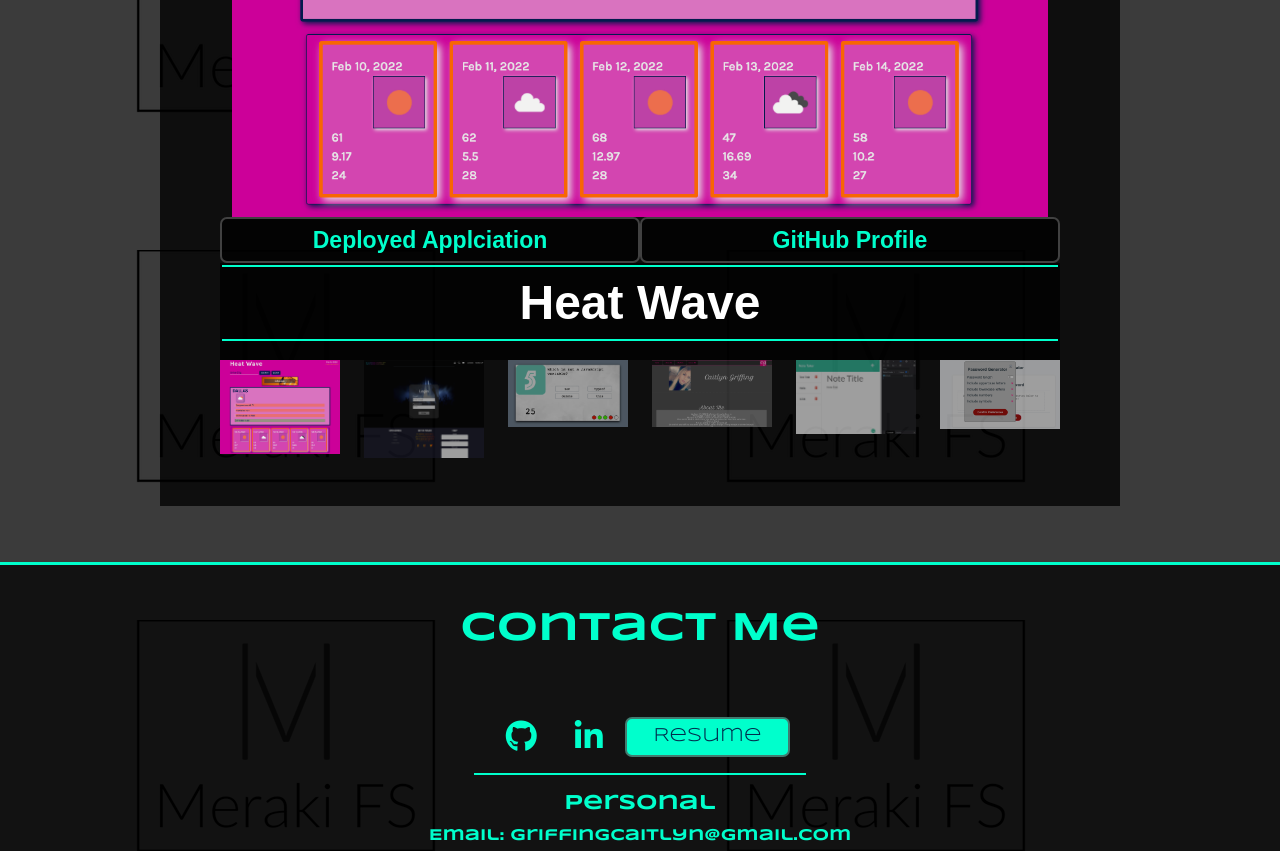
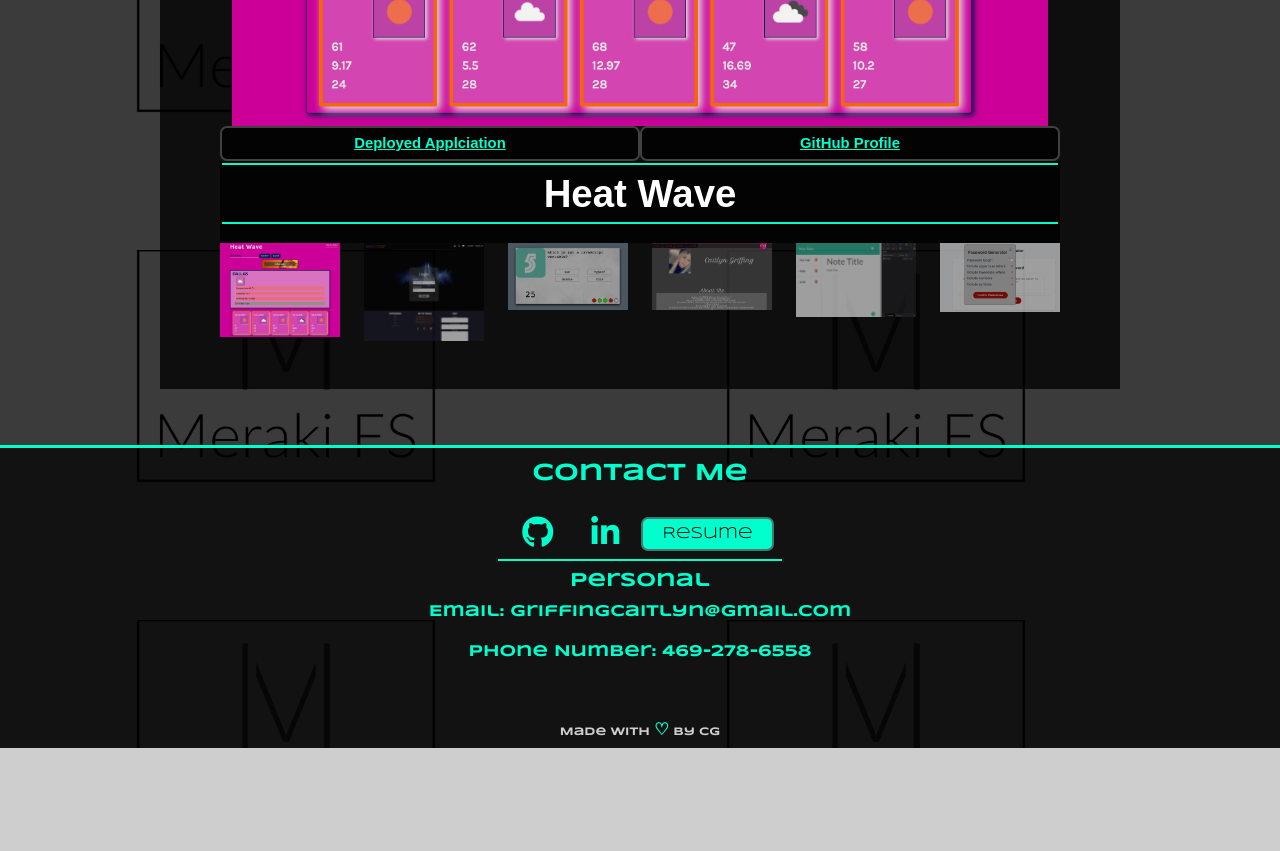
Before and after one commit to caitlyn-griffing/caits-corner, a plain HTML site: page index.html in a window 1280 px wide. Shown: the part 1660-2511 px from the top of the page. After the commit the page ends 2408 px from the top, so only its background shows below. Drawn offline with nearby package versions, Linux system fonts and the light colour scheme; a web font is replaced by a local one.

Commit message:
finalize for turnin

```diff
--- a/assets/polish.css
+++ b/assets/polish.css
@@ -70,24 +70,16 @@ section {
     text-align: center;
 }
 
-/* .myWorkCtn {
-    padding: 3em;
-    border-bottom: 3px solid var(--seagreen);
-    display: flex;
-    flex-direction: row;
-    align-items: center;
+.h2 {
+    font-size: 3em;
+    padding: 0.2em;
     text-align: center;
-}  */
-
-.h2 {
-    font-size: 3.8em;
-    padding: 0.2em;
-
     border-bottom: 1px solid var(--seagreen);
+    margin-bottom: 0.5em;
 }
 
 .bio {
-    font-size: 1.4em;
+    font-size: 1.2em;
 }
 
 #personal {
@@ -111,29 +103,6 @@ section {
     display: none;
 }
 
-/* .link a {
-    border-radius: 5px;
-    font-size: 1.7em;
-}
-
-#deploy {
-    position: absolute;
-    top: 48%;
-    right: 55%;
-    height: 15%;
-    width: 35%;
-}
-
-#ghub {
-    position: absolute;
-    top: 48%;
-    left: 55%;
-    height: 15%;
-    text-align: center;
-    width: 35%;
-} */
-
-
 .link {
     background-color: var(--greyOP);
     text-decoration: none;
@@ -141,8 +110,8 @@ section {
 
 .link a {
     color: var(--seagreen);
-    font-size: 1.2em;
     font-weight: bold;
+    font-size: 0.93em;
 }
 
 
@@ -157,7 +126,7 @@ section {
 #next {
     cursor: pointer;
     position: absolute;
-    top: 135%;
+    top: 185%;
     width: max-content;
     /* padding: 16px; */
     /* margin: 0; */
@@ -206,7 +175,7 @@ section {
 
 /* caption text */
 #caption {
-    font-size: 1.5em;
+    font-size: 1.2em;
     border-top: 2px solid var(--seagreen);
     border-bottom: 2px solid var(--seagreen);
 }
@@ -242,12 +211,12 @@ footer {
 }
 
 footer div {
-    padding: 1em;
+    padding: 0.5em;
 }
 
-a {
+footer a {
     padding: 1em;
-    color: var(--seagreen);
+    color: black;
     text-decoration: none;
 }
 
@@ -258,52 +227,54 @@ a {
 }
 
 button {
-    padding: 0.2em  0.4em;
+    padding: 0.2em;
     border-radius: 7px;
     border: 2px solid var(--dkGrey);
     background-color: var(--seagreen);
-    font-size: 1.2em;
 }
 
 button:hover {
-    border: 3px solid var(--seagreen);
-    box-shadow: 3px 3px 3px var(--light);
-    background-color: var(--navy);
-    color: var(--light);
+    border: 3px solid var(--light);
+    box-shadow: 5px 5px 5px var(--seagreen);
+    background-color: var(--light);
+}
+
+button a:hover {
+    color: black;
     text-decoration: none;
 }
 
-button a {
-    color: var(--navy);
-    text-decoration: none;
-}
-
-button a:hover {
-    color: var(--light);
-    text-decoration: none;
-}
-
-.icons {
+#icons {
     border-bottom: 2px solid var(--seagreen);
     width: max-content;
     margin: 0 auto;
 }
 
+#icons a {
+    color: var(--seagreen);
+}
+
+#resume a {
+    color: black;
+}
+
 h3 {
-    font-size: 1.3em;
+    font-size: 1.2em;
     font-weight: bold;
 }
 
 #contact {
-    font-size: 2.5em;
+    font-size: 1.5em;
     font-weight: bold;
 }
 
 .heart-text{
-    font-size: 17px;
+    font-size: 0.7em;
     color: var(--light);
 }
 
-.heart {
+#heart {
     color: var(--seagreen);
+    font-weight: bolder;
+    font-size: 1.5em;
 }
--- a/index.html
+++ b/index.html
@@ -59,6 +59,7 @@
         </div>
 
         <div class="myWork">
+            <div class="h2">MY WORK</div>
             <!-- Next and previous buttons -->
             <div id="prev">
                 <a onclick="plusSlides(-1)"><i class="fa-solid fa-angle-left fa-5x"></i></a>
@@ -82,9 +83,7 @@
                         <button class="link col align-self-center" id="deploy">
                             <a href="https://caitlyn-griffing.github.io/heat-wave/" id="deployed" target="_blank">Deployed Applciation</a>
                         </button>
-                        <button class="link col align-self-center" id="ghub">
-                            <a href="https://github.com/caitlyn-griffing/heat-wave" id="ghub" target="_blank">GitHub Profile</a>
-                        </button>
+                        <button class="link col align-self-center" id="ghub"><a href="https://github.com/caitlyn-griffing/heat-wave" id="ghub" target="_blank">GitHub Profile</a></button>
                     </div>
                 </div>
 
@@ -205,10 +204,10 @@
 
         <footer>
             <div class="h3" id="contact">Contact Me</div>
-            <div class="icons">
+            <div id="icons">
                 <a href="https://github.com/caitlyn-griffing" class="github" target="_blank"><i class="fa-brands fa-github fa-2xl"></i></a>
                 <a href="https://www.linkedin.com/in/caitlyn-griffing/" class="linkedin" target="_blank"><i class="fa-brands fa-linkedin-in fa-2xl"></i></a>
-                <button class="resume"><a href="https://docs.google.com/document/d/1_DyaDZphOEJHVtZxtbkl13LrWUGCMBTLMiyJ71ILP1M/edit?usp=sharing" target="_blank">Resume</a></button>
+                <button id="resume"><a href="https://docs.google.com/document/d/1_DyaDZphOEJHVtZxtbkl13LrWUGCMBTLMiyJ71ILP1M/edit?usp=sharing" target="_blank">Resume</a></button>
             </div>
             <div class="personal">
                 <h3>Personal</h3>
@@ -216,7 +215,7 @@
                 <p class="number">Phone Number: 469-278-6558</p>
             </div>
             <br>
-            <div class="heart-text">Made with <span class="heart">♡</span> by CG</div>
+            <div class="heart-text">Made with <span id="heart">♡</span> by CG</div>
         </footer>
 
     </div>
```
Also changed, not shown: assets/images/screenshots/ccnSS1.png (added), assets/images/screenshots/ccnSS2.png (added), assets/images/screenshots/ccnSS3.png (added), assets/images/screenshots/ccnSS4.png (added), assets/images/screenshots/ccnSS5.png (added), 2 other files.
